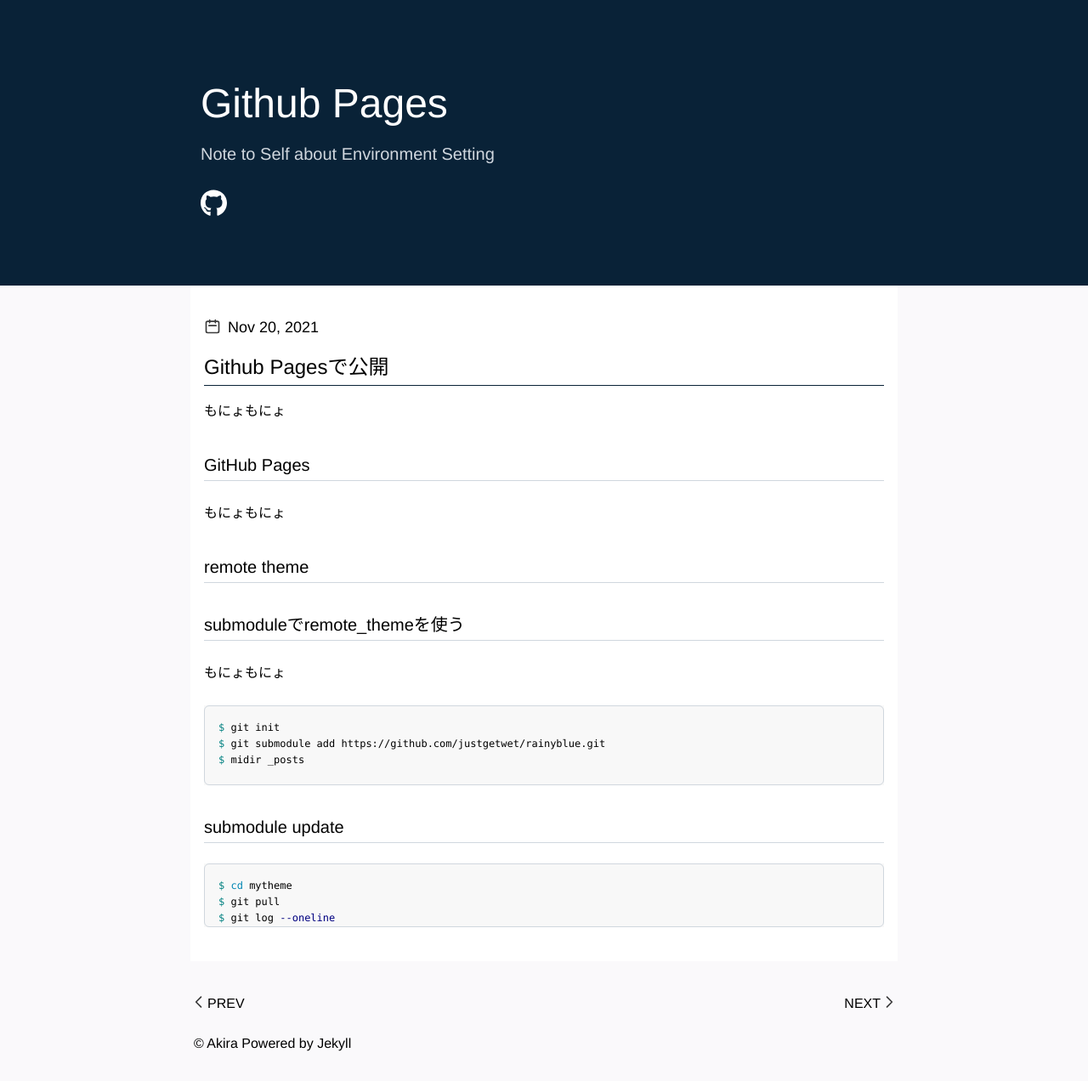
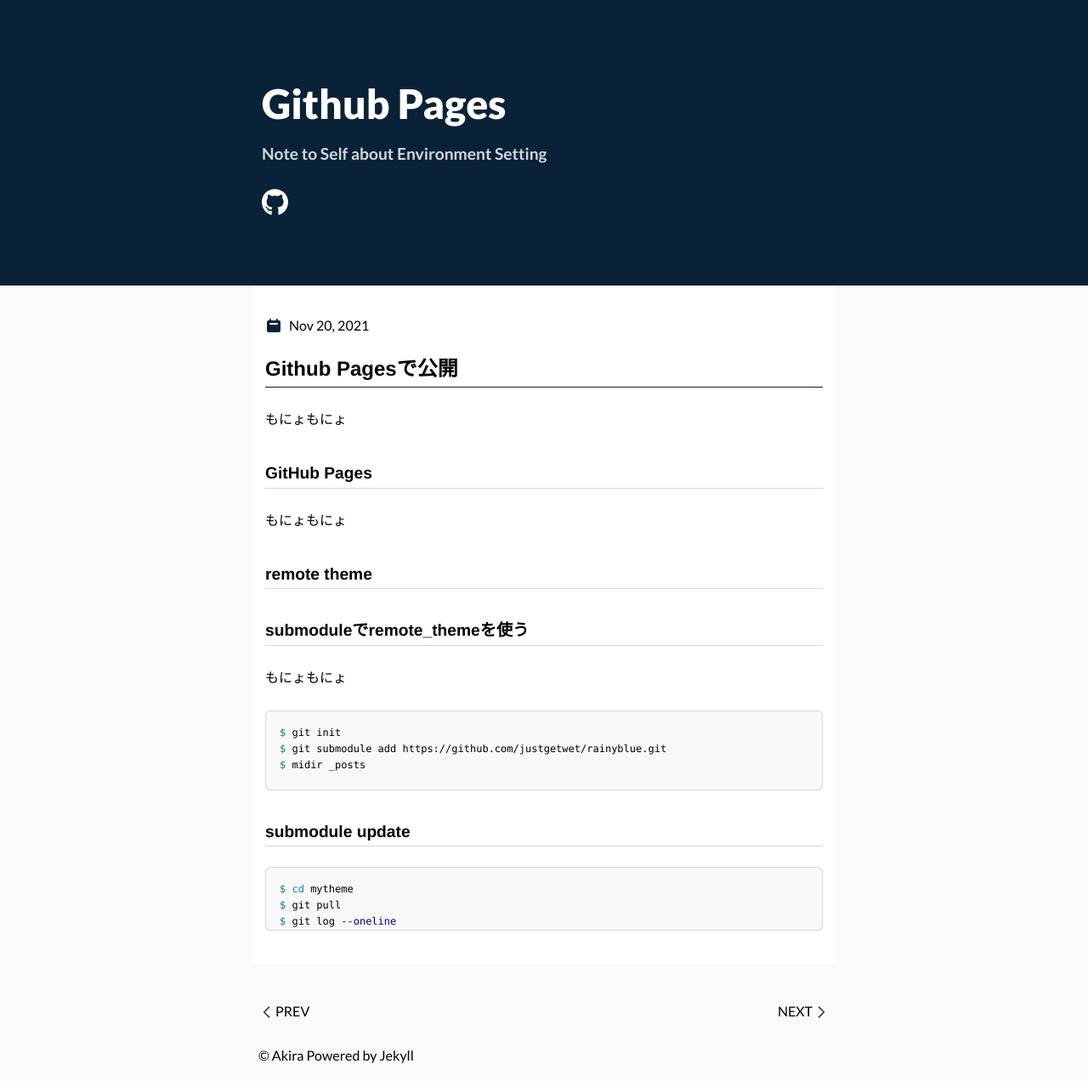
Before and after one commit to justgetwet/jekyll-pages, a Jekyll site: the page built from _posts/2021-11-20-github-pages.md, in a window 1280 px wide. Shown: the whole page at 85% size. Built offline with Jekyll 4.4.1, drawn with Linux system fonts in a browser that asks for light colours; some web fonts are replaced; a script that is not in the unit is left out.

Commit message:
midnight

```diff
--- a/_layouts/post.html
+++ b/_layouts/post.html
@@ -5,13 +5,10 @@ layout: default
 <main>
   <article>
     <div class="date-items">
-      <div>{%- include icons/calendar.svg -%}</div>
+      <div class="calendar">{%- include icons/calendar.svg -%}</div>
       <div class="date">{{ page.date | date: "%b %d, %Y" }}</div>
     </div>
     <h2>{{ page.title }}</h2>
-    <!-- <div class="post-hr">
-      <hr>
-    </div> -->
     {{ content }}
   </article>
   {% include nav.html %}
--- a/_sass/main.scss
+++ b/_sass/main.scss
@@ -1,20 +1,31 @@
 @import url(styles.css);
-@import url('https://fonts.googleapis.com/css2?family=Caveat:wght@600&family=Damion&family=Rock+Salt&display=swap');
+// @import url('https://fonts.googleapis.com/css2?family=Caveat:wght@600&family=Damion&family=Rock+Salt&display=swap');
+@import url('https://fonts.googleapis.com/css2?family=Lato:wght@400;700;900&display=swap');
+@import url('https://fonts.googleapis.com/css2?family=Noto+Sans+JP&display=swap');
+// @import url('https://fonts.googleapis.com/css2?family=Noto+Sans+JP:wght@300&display=swap');
 
-// $headerFont: Calibri, Candara, Segoe, "Segoe U", Optima, Arial, sans-serif; // Candar
 $blue: #092237;
 $gray: #3b3b3b;
 // $lightgray: #e6e5ef;
 $lightgray: #faf9fb;
 $headerHeight: 21rem;
-$maxWidth: 52rem;
+$maxWidth: 43rem;
 // heroicons
 .h-6, .w-6 {
-  padding-top: 6px;
+  // padding-top: 6px;
+  vertical-align: middle;
   height: 20px;
   width: 20px;
   color: $gray;
 }
+
+.h-5, .w-5 {
+  vertical-align: middle;
+  height: 20px;
+  width: 20px;
+  color: $blue;
+}
+
 // font awesome icons
 .fa-github {
   width: 31px; // 496
@@ -32,6 +43,7 @@ $maxWidth: 52rem;
 body {
   background-color: $lightgray;
   font-family: var(--bodyFont);
+  // font-family: 'Noto Sans JP', sans-serif;
 }
 
 header {
@@ -39,6 +51,8 @@ header {
   height: $headerHeight;
   h1, h2, .header-icons {
     margin: 0 auto;
+    font-family: Lato;
+
     max-width: $maxWidth;
     padding-left: var(--spacing-3);
   }
@@ -46,10 +60,12 @@ header {
   h1 {
     padding-top: 5rem;
     font-size: var(--fontSize-8);
+    font-weight: 900;
     color: var(--backgroundColor);
   }
   h2 {
     font-size: var(--fontSize-4);
+    font-weight: 700;
     color: var(--ghBorderColor);
   }
   a {
@@ -75,41 +91,65 @@ main {
 // Article
 .caption {
   display: flex;
-  h3, .book {
-    margin-top: var(--spacing-5);
+  .newspaper, h2 {
+    display: flex;
+    align-items: center;
+    margin-top: var(--spacing-4);
+    margin-left: var(--spacing-1);
     margin-bottom: 0;
   }
-  .book {
-    padding-top: var(--spacing-px);
-    padding-left: var(--spacing-1);
+  .newspaper {
+    padding-left: var(--spacing-px);
   }
-  h3 {
-    padding: 0 var(--spacing-1);
+  // .book {
+  //   padding-bottom: 3px;
+  //   // padding-left: var(--spacing-1);
+  // }
+  h2 {
+    // padding-left: var(--spacing-1);
+    font-family: Lato;
+    font-size: var(--fontSize-4);
+    font-weight: 700;
+    color: $blue;
   }
 }
 
 aside {
   padding: var(--spacing-1);
+  margin-left: 2px;
   // background: var(--backgroundColor);
   h3 {
     font-size: var(--fontSize-4);
     margin: var(--spacing-1) 0;
+    font-weight: normal;
   }
   .post-items {
     display: flex;
     justify-content: left;
-    align-items: center;
+
+    .post-date, .post-year {
+      display: flex;
+      align-items: center;
+      font-family: Lato;
+      font-weight: 400;
+      font-size: var(--fontSize-2);
+    }
     .post-date {
-      font-family: Helvetica;
-      font-size: var(--fontSize-3);
-      // padding-top: 6px;
-      // letter-spacing: -1px;
-      width: 7.25rem;
+      width: 3.625rem;
       white-space: nowrap;
     }
+    .post-year {
+      width: 3.125rem;
+      white-space: nowrap;
+    }
+
     a {
       text-decoration: none;
+      &:hover {
+        font-weight: bold;
+      }
     }
+
   }
 }
 
@@ -119,35 +159,42 @@ article {
 
   h2 {
     padding: 0;
-    margin: var(--spacing-1) 0;
-    font-weight: normal;
+    margin-top: var(--spacing-2);
+    margin-bottom: var(--spacing-3);
+    font-weight: bold;
     border-bottom: 1px solid $blue;
   }
   h3 {
-    font-weight: normal;
+    font-weight: bold;
     border-bottom: 1px solid var(--ghBorderColor);
   }
   .date-items {
     display: flex;
-    align-items: center;
     margin-top: var(--spacing-2);
+    // .calender, .date {
+    //   display: flex;
+    //   align-items: center;
+    // }
     .date {
       margin-left: var(--spacing-1);
-      font-family: Helvetica;
-      font-size: var(--fontSize-3);
+      padding-top: var(--spacing-px);
+      font-family: Lato;
+      font-weight: 400;
+      font-size: var(--fontSize-2);
     }
   }
 
 }
 
 nav {
+  padding: var(--spacing-1);
   margin-top: var(--spacing-4);
   display: flex;
-  align-items: center;
-  font-family: Helvetica;
+  font-family: Lato;
+  font-weight: 400;
   font-size: var(--fontSize-2);
   a {
-    // padding-top: 3px;
+    padding-top: var(--spacing-px);
     text-decoration: none;
   }
   .blank {
@@ -159,7 +206,9 @@ footer {
   margin: 0 auto;
   max-width: $maxWidth;
   padding-top: var(--spacing-2);
-  padding-left: var(--spacing-1);
+  padding-left: var(--spacing-2);
+  font-family: Lato;
+  font-weight: 400;
 }
 
 
--- a/assets/css/styles.css
+++ b/assets/css/styles.css
@@ -31,7 +31,7 @@
   --fontSize-1: 0.75rem;
   --fontSize-2: 1rem;
   --fontSize-3: 1.125rem;
-  --fontSize-4: 1.25rem;
+  --fontSize-4: 1.2rem;
   --fontSize-5: 1.5rem;
   --fontSize-6: 2rem;
   --fontSize-7: 2.5rem;
@@ -72,7 +72,7 @@ h4,
 h5,
 h6 {
   color: var(--bodyColor);
-  font-weight: normal;
+  font-weight: bold;
   margin-top: var(--spacing-4);
   margin-bottom: var(--spacing-3);
 }
```
Also changed, not shown: _posts/2021-11-21-typgraphy-eng.md (renamed from _posts/2021-11-21-typgraphy.md, +10 -10 lines), _posts/2022-03-11-typgraphy-jpn.md (added, +51 -0 lines), index.md (+5 -3 lines), _includes/icons/calendar.svg, _includes/icons/newspaper.svg (added).
